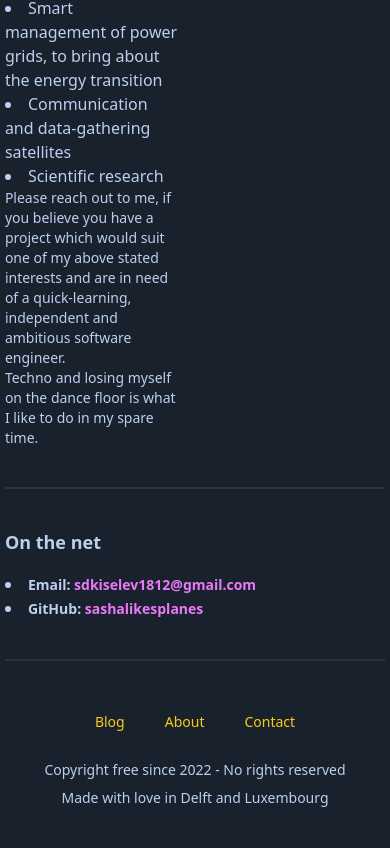
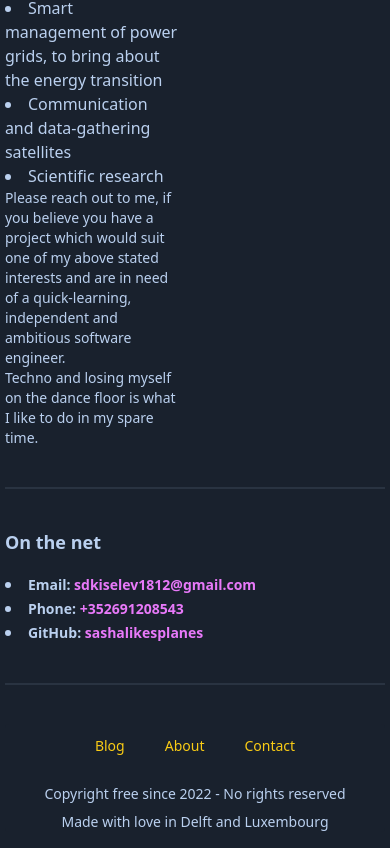
Before and after one commit to sashalikesplanes/web-leg0, a SvelteKit app in the folder website/: page /contact in a window 390 px wide. Shown: the part 496-1344 px from the top of the page. Before the commit the page ends 1320 px from the top, so only its background shows below. Built offline with nearby package versions, Linux system fonts and the light colour scheme.

Commit message:
phone number and updated cv

```diff
--- a/website/src/routes/contact/+page.svelte
+++ b/website/src/routes/contact/+page.svelte
@@ -1,6 +1,5 @@
 <script>
   import AboutMe from "../about-me.svelte";
-  import Projects from "../projects.svelte";
 </script>
 <svelte:head>
 	<title>Contact | WebLeg0</title>
@@ -24,6 +23,13 @@
 	</li>
 	<li>
 		<h4 class="inline-block">
+			Phone: <a class="text-accent hover:underline" href="tel:+352691208543"
+				>+352691208543</a
+			>
+		</h4>
+	</li>
+	<li>
+		<h4 class="inline-block">
 			GitHub: <a class="text-accent hover:underline" href="https://github.com/sashalikesplanes/"
 				>sashalikesplanes</a
 			>
```
Also changed, not shown: 1 other file (tests, documents, lock files or other folders).
